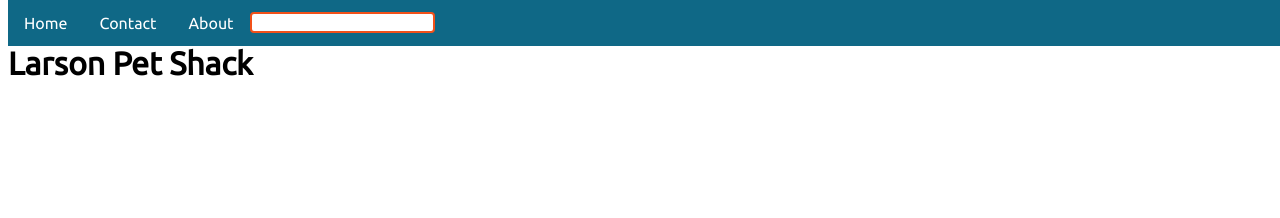
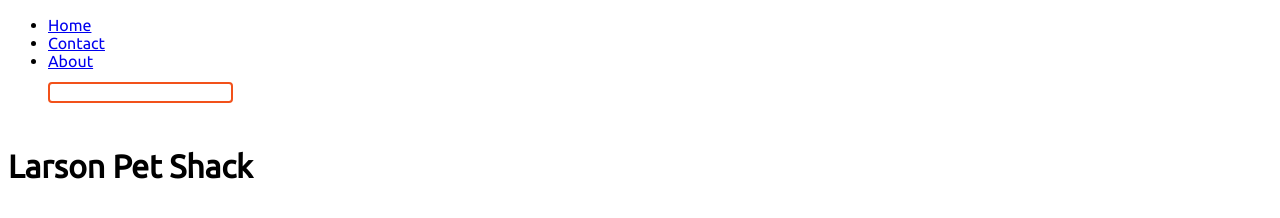
Before and after one commit to BanZ-Development/larsonpetshop, a website: page index.html in a window 1280 px wide. Drawn offline with Linux system fonts and the light colour scheme.

Commit message:
initial commit

```diff
--- a/styles.css
+++ b/styles.css
@@ -3,32 +3,6 @@ body {
   font-family: "ubuntu";
   outline: none;
 }
-ul {
-    list-style-type: none;
-    margin: 0;
-    padding: 0;
-    overflow: hidden;
-    background-color: #0F6886;
-    position: fixed;
-    top: 0;
-    width: 100%;
-  }
-
-  li {
-    float: left;
-  }
-
-  li a {
-    display: block;
-    color: white;
-    text-align: center;
-    padding: 14px 16px;
-    text-decoration: none;
-  }
-
-  li a:hover {
-    background-color: #F2511A;
-  }
 
   .lps {
     margin-top: 45px
```
